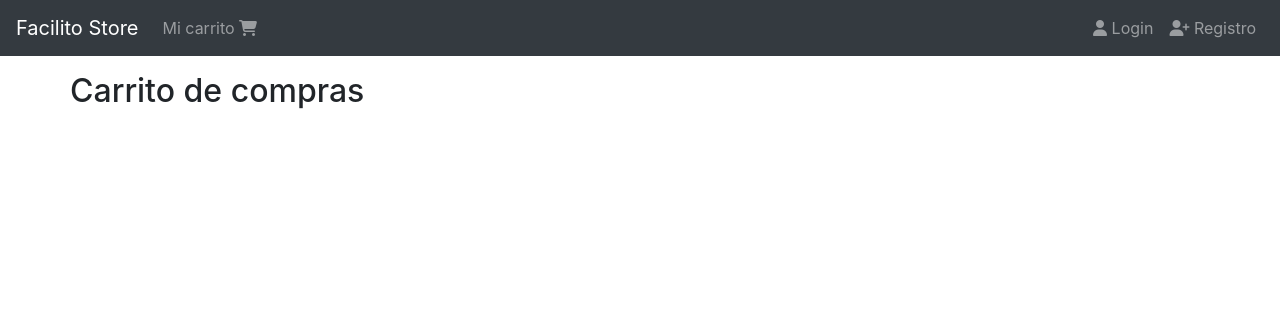
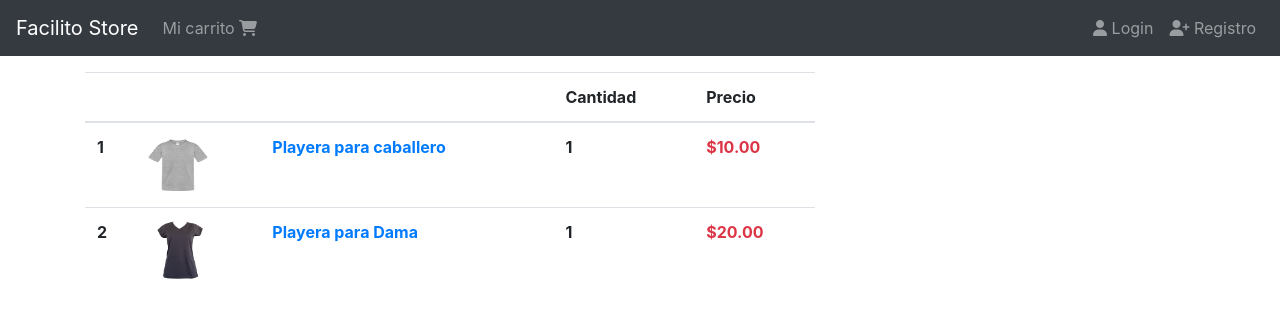
Before and after one commit to Blackstar84/facilito_store, a Django app: template carts/templates/carts/cart.html in a window 1280 px wide. Shown: the top 318 px of the page. Run offline with Django 3.2, Linux system fonts and the light colour scheme; data comes from the database, SQL or seed files in the repository; both versions use the stored data as it was after the commit; tables that the repository leaves empty hold one stand-in row (values such as "Sample post"); the template is opened without the code that fills it: values that come from a table or form of the project are taken from there, most other values are stand-ins (such as "Sample title", 1, 10 or a date in 2020); lists and menus that the app fills with data are empty; some libraries are stand-ins or nearby versions.

Commit message:
se agrega hasta la clase de Listado de Productos

```diff
--- a/carts/templates/carts/cart.html
+++ b/carts/templates/carts/cart.html
@@ -1,6 +1,49 @@
 {% extends 'base.html' %}
+{% load product_extras %}
 
 
 {% block content %}
-    <h2>Carrito de compras</h2>
+
+    {% if cart.products.exists %}
+        <div class="col-8">
+            <table class="table">
+                <thead>
+                    <tr>
+                        <th scope="col"></th>
+                        <th scope="col"></th>
+                        <th scope="col"></th>
+                        <th scope="col">Cantidad</th>
+                        <th scope="col">Precio</th>
+                    </tr>
+                </thead>
+                <tbody>
+
+                    {% for product in cart.products.all %}
+                        <tr>
+                            <th>{{ forloop.counter }}</th>
+                            <th>
+                                {% if product.image %}
+                                    <img src="{{ product.image.url }}" alt="Imagen del producto" width="60" height="60">
+                                {% endif %}
+                            </th>
+                            <th><a href="{% url 'products:product' product.slug %}">{{ product.title }}</a></th>
+                            <th>1</th>
+                            <th>
+                                <span class="font-wieight-bold text-danger">{{ product.price | price_format }}</span>
+                            </th>
+                        </tr>
+                    {% endfor %}
+
+                </tbody>
+
+            </table>
+        </div>
+        <div class="col"></div>
+    {% else %}
+        <div class="col">
+            <p class="h3">Tu carrito de compras está vacío.</p>
+            <a href="{% url 'index' %}">Seguir comprando</a>
+        </div>
+    {% endif %}
+
 {% endblock content %}
--- a/carts/views.py
+++ b/carts/views.py
@@ -9,7 +9,9 @@ from products.models import Product
 def cart(request):
     cart = get_or_create_cart(request)
 
-    return render(request, 'carts/cart.html', {})
+    return render(request, 'carts/cart.html', {
+        'cart': cart
+    })
 
 
 def add(request):
@@ -17,7 +19,7 @@ def add(request):
     product = Product.objects.get(pk=request.POST.get('product_id'))
 
     cart.products.add(product)
-
+    print(cart.products)
     return render(request, 'carts/add.html',{
         'product': product
     })
```
Also changed, not shown: db.sqlite3.
